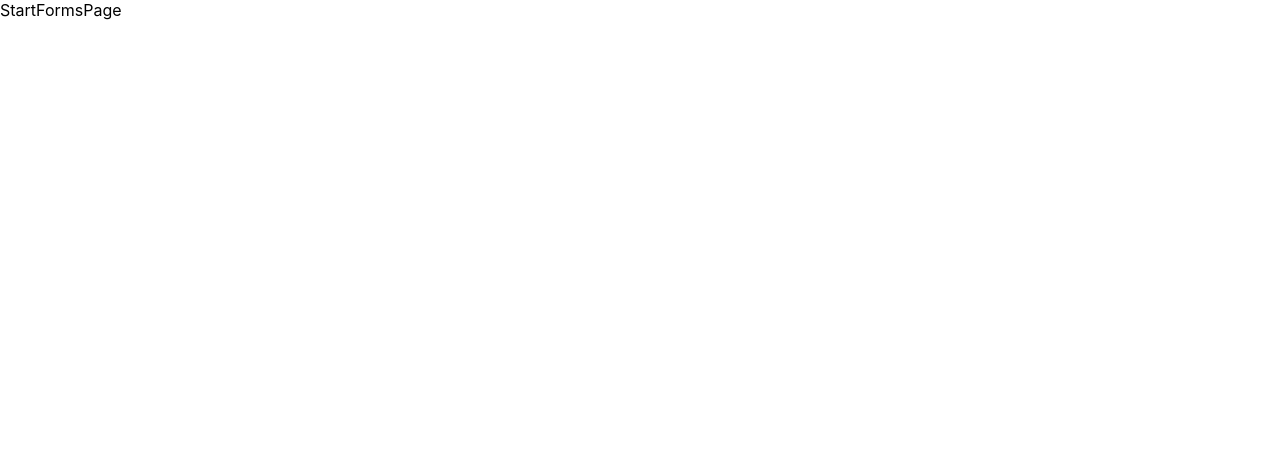
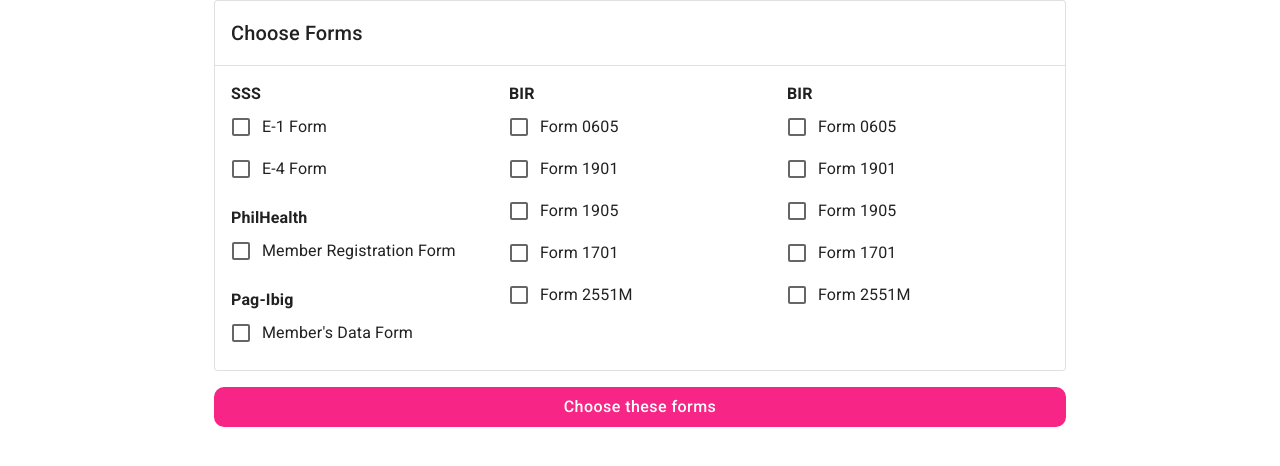
Before and after one commit to ryanarnold/formhub, a Next.js app: page /start/forms in a window 1280 px wide. Shown: the top 466 px of the page. Built offline with nearby package versions, Linux system fonts and the light colour scheme.

Commit message:
feat(start): add StartFormsPage

```diff
--- /dev/null
+++ b/components/pages/forms.tsx
@@ -0,0 +1,81 @@
+import Container from '@mui/material/Container';
+import Paper from '@mui/material/Paper';
+import Typography from '@mui/material/Typography';
+import Box from '@mui/material/Box';
+import Divider from '@mui/material/Divider';
+import React from 'react';
+import Grid from '@mui/material/Grid';
+import FormGroup from '@mui/material/FormGroup';
+import FormControlLabel from '@mui/material/FormControlLabel';
+import Checkbox from '@mui/material/Checkbox';
+import { Button } from '@mui/material';
+
+function StartFormsPage() {
+  return (
+    <Container maxWidth="md">
+      <Paper variant="outlined">
+        <Box padding={2}>
+          <Typography variant="h6">Choose Forms</Typography>
+        </Box>
+
+        <Divider />
+        <Box padding={2}>
+          <Grid container spacing={2}>
+            <Grid item xs={4}>
+              <Typography variant="body1" fontWeight="bold">
+                SSS
+              </Typography>
+              <FormGroup>
+                <FormControlLabel label="E-1 Form" control={<Checkbox />} />
+                <FormControlLabel label="E-4 Form" control={<Checkbox />} />
+              </FormGroup>
+              <Typography variant="body1" fontWeight="bold" marginTop={2}>
+                PhilHealth
+              </Typography>
+              <FormGroup>
+                <FormControlLabel label="Member Registration Form" control={<Checkbox />} />
+              </FormGroup>
+              <Typography variant="body1" fontWeight="bold" marginTop={2}>
+                Pag-Ibig
+              </Typography>
+              <FormGroup>
+                <FormControlLabel label="Member's Data Form" control={<Checkbox />} />
+              </FormGroup>
+            </Grid>
+            <Grid item xs={4}>
+              <Typography variant="body1" fontWeight="bold">
+                BIR
+              </Typography>
+              <FormGroup>
+                <FormControlLabel label="Form 0605" control={<Checkbox />} />
+                <FormControlLabel label="Form 1901" control={<Checkbox />} />
+                <FormControlLabel label="Form 1905" control={<Checkbox />} />
+                <FormControlLabel label="Form 1701" control={<Checkbox />} />
+                <FormControlLabel label="Form 2551M" control={<Checkbox />} />
+              </FormGroup>
+            </Grid>
+            <Grid item xs={4}>
+              <Typography variant="body1" fontWeight="bold">
+                BIR
+              </Typography>
+              <FormGroup>
+                <FormControlLabel label="Form 0605" control={<Checkbox />} />
+                <FormControlLabel label="Form 1901" control={<Checkbox />} />
+                <FormControlLabel label="Form 1905" control={<Checkbox />} />
+                <FormControlLabel label="Form 1701" control={<Checkbox />} />
+                <FormControlLabel label="Form 2551M" control={<Checkbox />} />
+              </FormGroup>
+            </Grid>
+          </Grid>
+        </Box>
+      </Paper>
+      <Box marginTop={2}>
+        <Button variant="contained" fullWidth>
+          Choose these forms
+        </Button>
+      </Box>
+    </Container>
+  );
+}
+
+export default StartFormsPage;
--- a/pages/_app.tsx
+++ b/pages/_app.tsx
@@ -17,6 +17,19 @@
       textTransform: 'none',
     },
   },
+  components: {
+    MuiButton: {
+      defaultProps: {
+        disableElevation: true,
+      },
+      styleOverrides: {
+        contained: {
+          borderRadius: 10,
+          fontSize: 16,
+        },
+      },
+    },
+  },
 });
 
 function MyApp({ Component, pageProps }: AppProps) {
--- /dev/null
+++ b/pages/start/[step].tsx
@@ -0,0 +1,19 @@
+import { useRouter } from 'next/router';
+import React, { useEffect } from 'react';
+import StartFormsPage from '../../components/pages/forms';
+
+function StartSteps() {
+  const router = useRouter();
+
+  const { step } = router.query;
+
+  useEffect(() => {
+    if (step !== 'forms') router.push('/start/forms');
+  }, []);
+
+  if (step === 'forms') {
+    return <StartFormsPage />;
+  }
+}
+
+export default StartSteps;
--- a/pages/start/forms.tsx
+++ /dev/null
@@ -1,7 +0,0 @@
-import React from 'react';
-
-function StartFormsPage() {
-  return <div>StartFormsPage</div>;
-}
-
-export default StartFormsPage;
```
